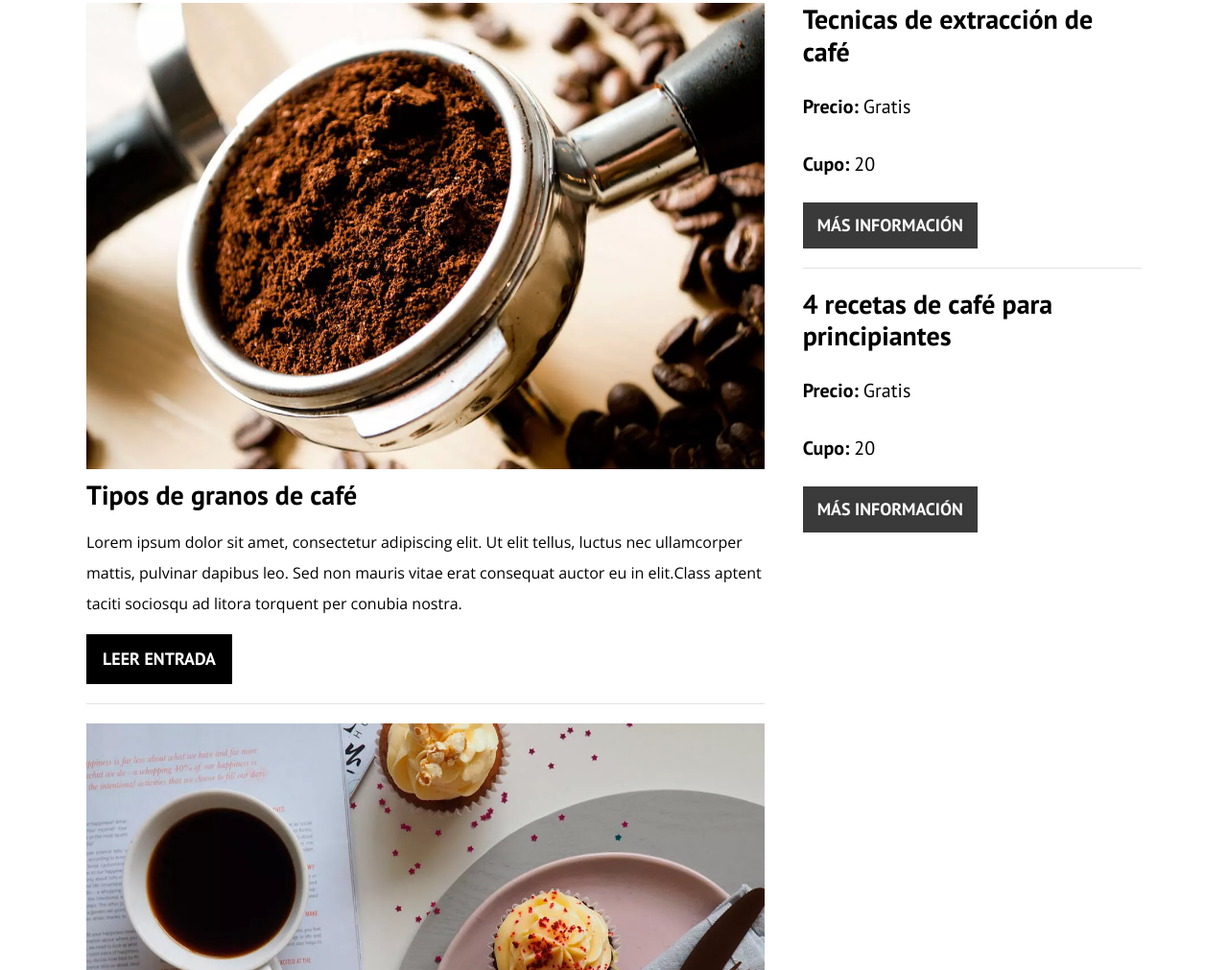
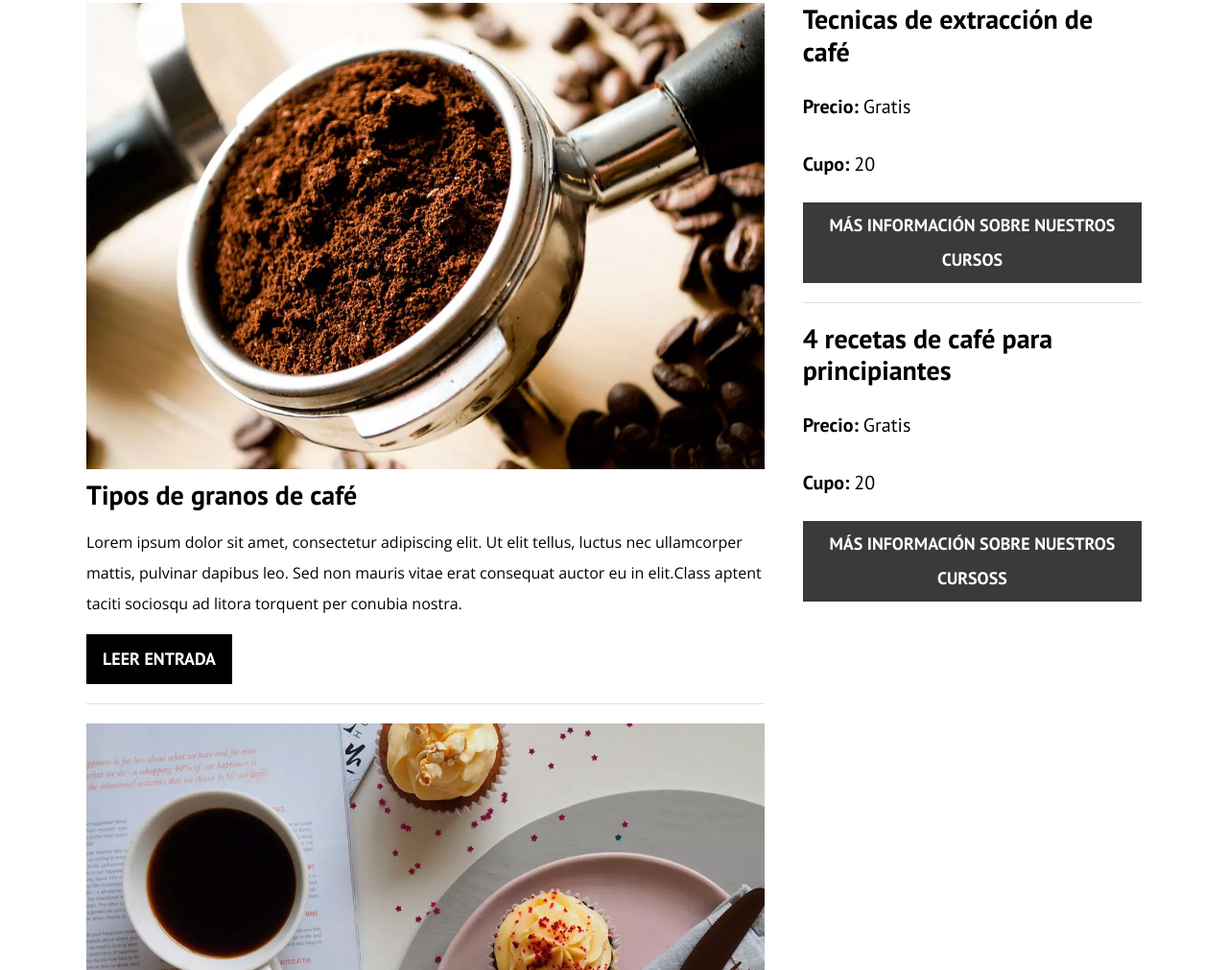
Before and after one commit to Ltapiero/Blogcafe, a plain HTML site: page index.html in a window 1280 px wide. Shown: the part 1091-2102 px from the top of the page at 96% size. Drawn offline with nearby package versions, Linux system fonts and the light colour scheme.

Commit message:
Add files via upload

```diff
--- a/index.html
+++ b/index.html
@@ -117,7 +117,7 @@
                     <p class="cursos__widget__label">Cupo:
                         <span class="cursos__widget__info">20</span>
                     </p>
-                    <a class="boton--terciario boton--cursos" href="entrada.html">Más información</a>
+                    <a class="boton--terciario boton--cursos" href="entrada.html">Más información sobre nuestros cursos</a>
                 </li>
 
                 <li class="cursos__widget">
@@ -128,7 +128,7 @@
                     <p class="cursos__widget__label">Cupo:
                         <span class="cursos__widget__info">20</span>
                     </p>
-                    <a class="boton--terciario boton--cursos" href="entrada.html">Más información</a>
+                    <a class="boton--terciario boton--cursos" href="entrada.html">Más información sobre nuestros cursoss</a>
                 </li>
             </ul>
         </aside>
```
